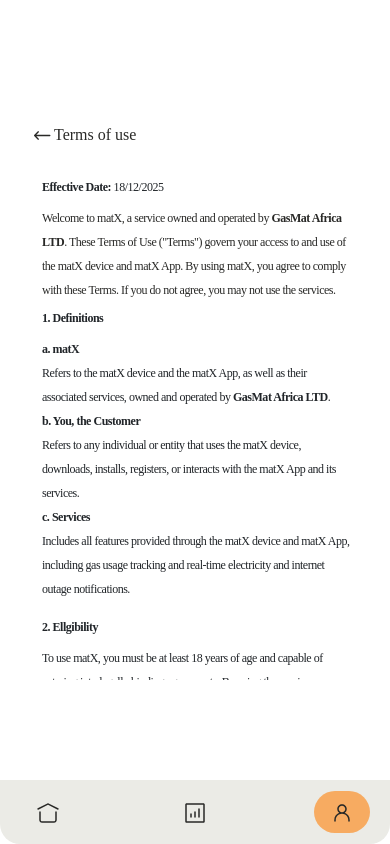
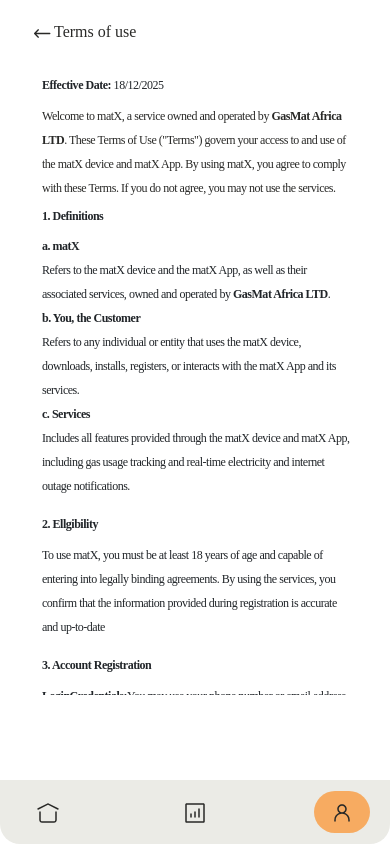
Before and after one commit to sirrotich/my.matx.africa, a React (Vite) app: page /terms in a window 390 px wide. Built offline with nearby package versions, Linux system fonts and the light colour scheme; no server answers; sample sign-in values are in the browser's storage.

Commit message:
Update Terms.css

```diff
--- a/src/styles/Terms.css
+++ b/src/styles/Terms.css
@@ -25,12 +25,19 @@
   }
 
 
-
   .terms-container {
-    overflow-y:scroll;
+    overflow-y: scroll;
+    scrollbar-width: none;  /* Firefox */
+    -ms-overflow-style: none;  /* IE and Edge */
     padding: 0 15px;
     min-height: 400px;
   }
+
+  /* Hide scrollbar for Chrome, Safari and Opera */
+  .terms-container::-webkit-scrollbar {
+    display: none;
+  }
+
 
 
   .navigation-terms {
@@ -146,6 +153,16 @@
     .terms-page {
       border: none;
       border-radius: 0;
+      height: 100vh;
+    }
+
+    .terms-container {
+      overflow-y: scroll;
+      scrollbar-width: none;  /* Firefox */
+      -ms-overflow-style: none;  /* IE and Edge */
+      padding: 0 15px;
+      min-height: 630px;
+
     }
 
     .bottom-nav {
```
